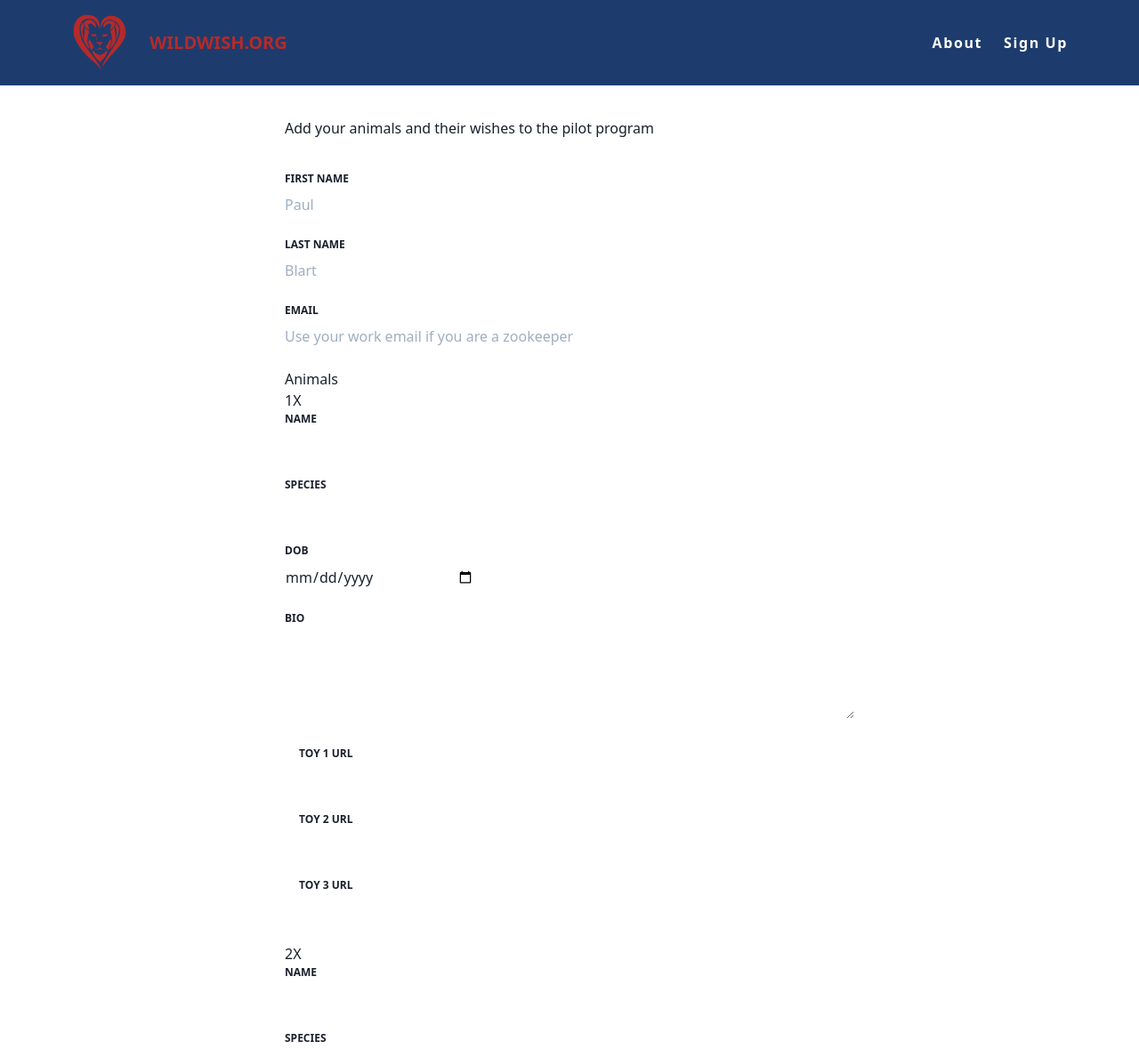
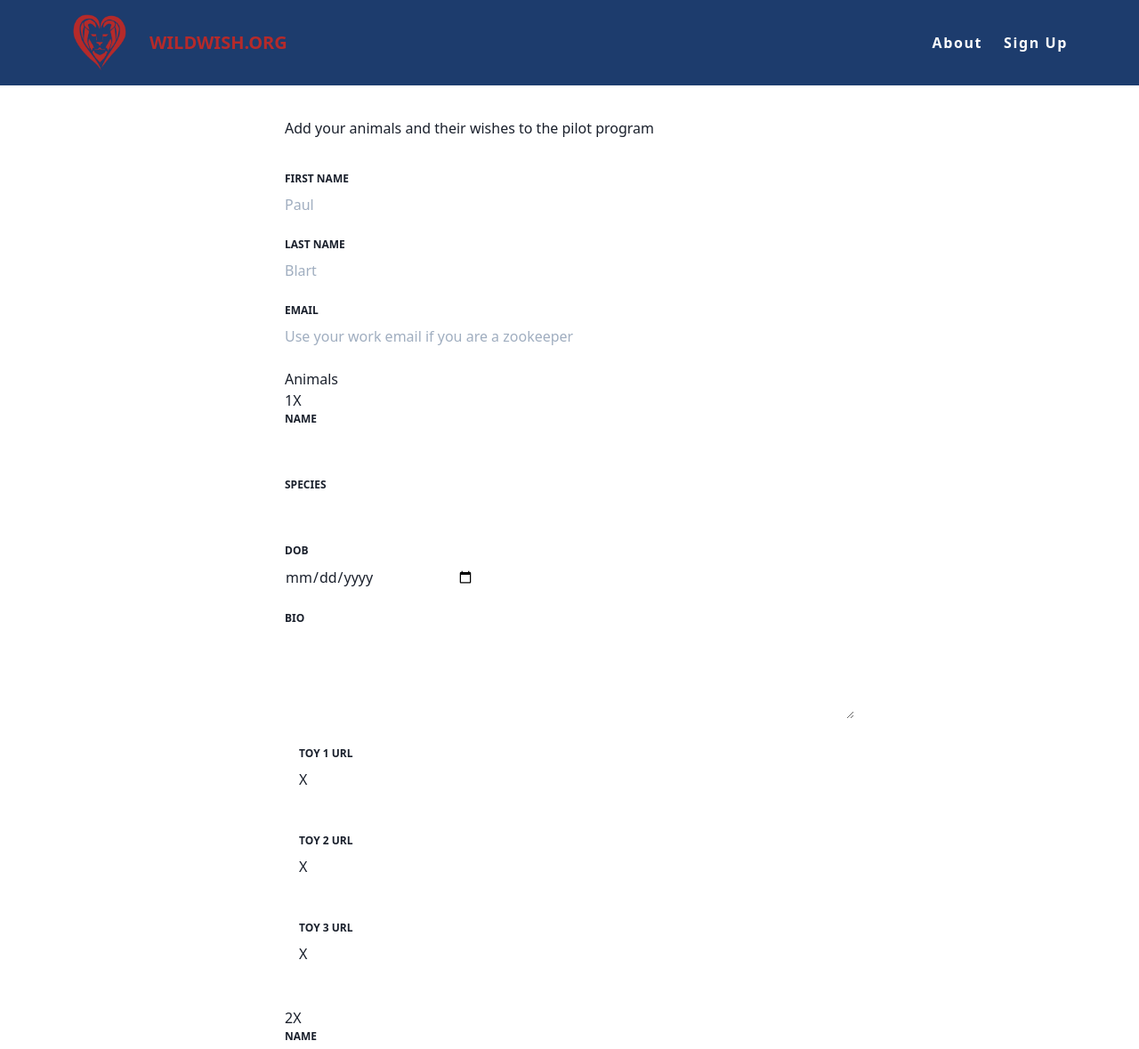
Before and after one commit to wolfmathias/wwlanding, a Gatsby site: page /animals in a window 1280 px wide. Shown: the top 1179 px of the page at 89% size. Built offline with nearby package versions, Linux system fonts and the light colour scheme; Gatsby itself is replaced by a stand-in of ours; what @tailwindcss/custom-forms would draw is missing.

Commit message:
refactor to addObject/deleteObject methods

```diff
--- a/src/pages/animals.js
+++ b/src/pages/animals.js
@@ -96,24 +96,36 @@ class AnimalSignup extends React.Component {
         .catch((error) => alert(error))
     }
 
-    deleteAnimal = i => e => {
+    deleteObject = (type, ix, iy) => e => {
         e.preventDefault()
         const animalForm = this.state.animalForm
-        let animals = [
-          ...animalForm.animals.slice(0, i),
-          ...animalForm.animals.slice(i + 1)
+
+        if (type === 'animal') {
+            let newArray = [
+                ...animalForm.animals.slice(0, ix),
+                ...animalForm.animals.slice(ix + 1)
             ]
 
-        animalForm.animals = animals
+            animalForm.animals = newArray
+        } else if (type === 'toy') {
+            let newArray = [
+                ...animalForm.animals[ix].toys.slice(0, iy),
+                ...animalForm.animals[ix].toys.slice(iy + 1)
+            ]
+
+            animalForm.animals[ix].toys = newArray
+        }
 
         this.setState({
             animalForm: animalForm
-        })
-    }
+        });
+    };
 
-    addAnimal = e => {
+    addObject = (type) => e => {
         e.preventDefault()
         const animalForm = this.state.animalForm
+
+        if (type === 'animal') {
             const animal = {
                 name: '',
                 species: '',
@@ -123,12 +135,17 @@ class AnimalSignup extends React.Component {
                 images: []
             }
             animalForm.animals = this.state.animalForm.animals.concat(animal)
+        } else if (type === 'toy') {
+            const toy = {
+                url: ''
+            }
+            animalForm.toys = this.state.animalForm.toys.concat(toy)
+        }
 
         this.setState({
             animalForm: animalForm
-    })
-
-    }
+        });
+    };
 
     handleInputChange = (e , object , type, ix, iy) => {
         // object = this.state.animalForm.animals[0]
@@ -166,7 +183,7 @@ class AnimalSignup extends React.Component {
         {this.state.animalForm.animals.map( (e, i) => {
             return (
                 <li key={i}>{i + 1}
-                <button onClick={this.deleteAnimal(i)}>X</button>
+                <button onClick={this.deleteObject('animal', i)}>X</button>
                 {Object.entries(e).map( ([k, v], ix) => {
                     if (typeof(v) === 'string') {
                         return (
@@ -205,15 +222,17 @@ class AnimalSignup extends React.Component {
                         // Check for those and map through them to return inputs for each
                         if (k === 'toys') {
                             return v.map( (e, idx) => {
-                                return Object.entries(e).map( ([k, v], ix) => {
+                                return Object.entries(e).map( ([k, v], iy) => {
                                     return (
-                                    <div className="ml-4" key={ix}>
+                                    <div className="ml-4" key={iy}>
+
                                     <label
                                     className="block mb-2 text-xs font-bold uppercase"
                                     htmlFor={k}
                                     >
                                         Toy {idx + 1} URL
                                     </label>
+                                    <button onClick={this.deleteObject('toy', i, iy)}>X</button>
                                     <input
                                     className="w-full mb-6 form-input"
                                     type="url"
@@ -225,6 +244,8 @@ class AnimalSignup extends React.Component {
                                     )
                                 })
                             });
+                        } else if (k === 'images') {
+
                         }
                     }
                 })}
@@ -233,7 +254,7 @@ class AnimalSignup extends React.Component {
             )
         })}
         </ul>
-        <button onClick={this.addAnimal}>Add Animal</button>
+        <button onClick={this.addObject('animal')}>Add Animal</button>
         </>
         )
       }
```
Lines whose indentation alone changed are shown as unchanged.
